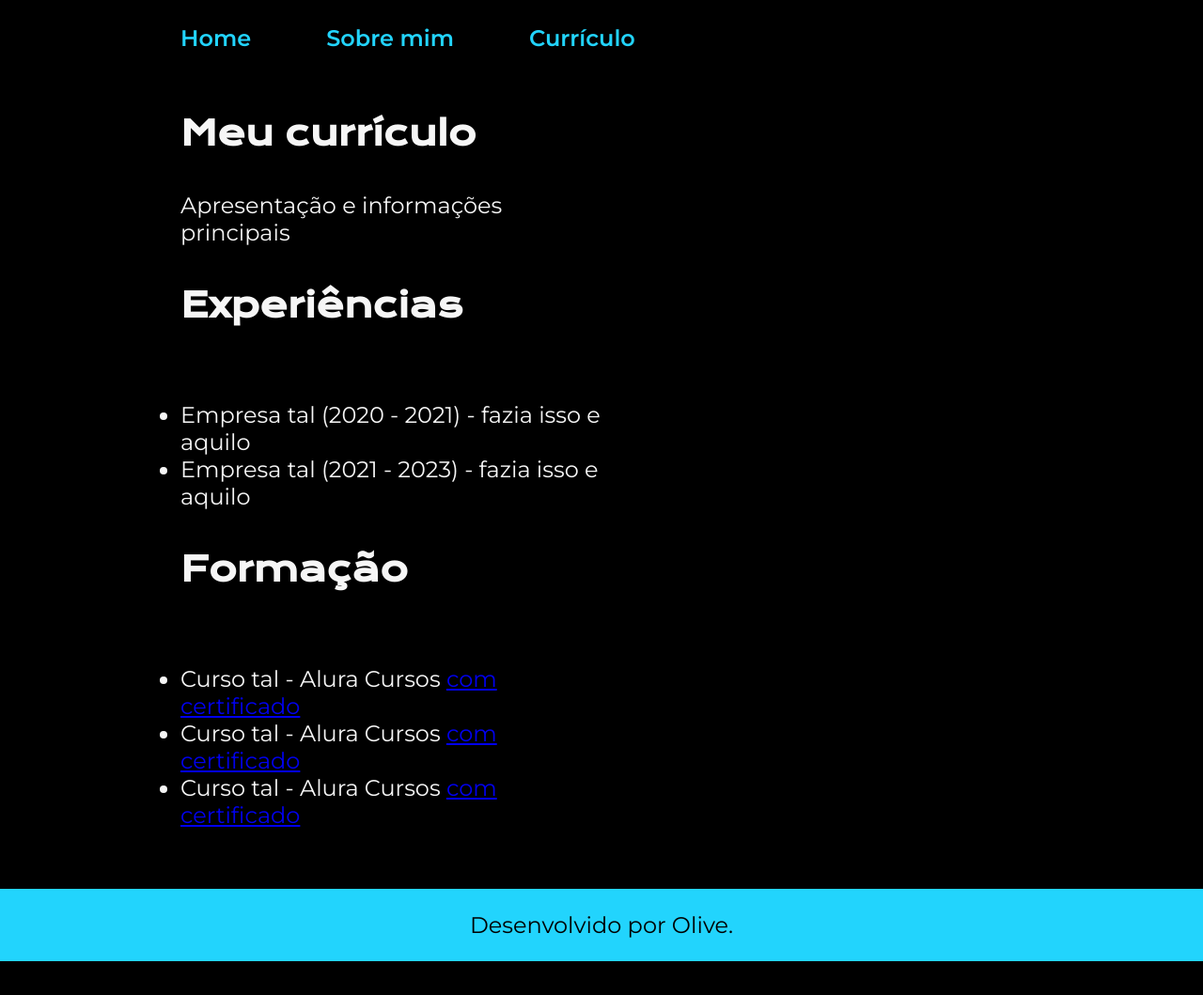
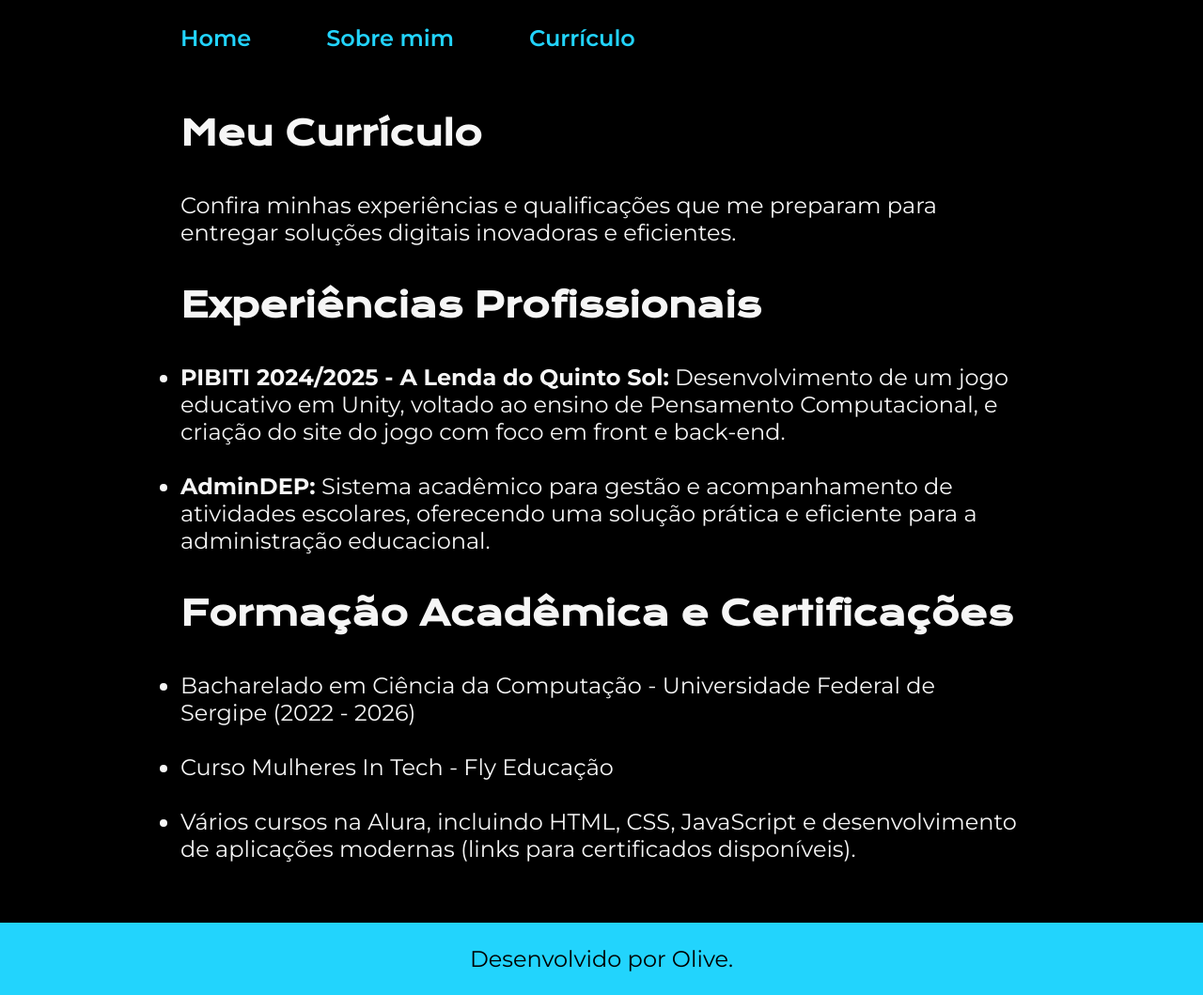
Before and after one commit to lorenaraquelolive/portifolio, a plain HTML site: page curriculum.html in a window 1280 px wide. Shown: the whole page at 94% size. Before the commit the page ends 1023 px from the top, so only its background shows below. Drawn offline with nearby package versions, Linux system fonts and the light colour scheme.

Commit message:
Melhorias

```diff
--- a/curriculum.html
+++ b/curriculum.html
@@ -4,7 +4,7 @@
     <meta charset="UTF-8">
     <meta name="viewport" content="width=device-width, initial-scale=1.0">
     <link rel="stylesheet" href="styles/style.css">
-    <title>Currículo</title>
+    <title>Currículo | Olive</title>
 </head>
 <body>
     <header class="cabecalho">
@@ -16,58 +16,26 @@
     </header>
     <main class="apresentacao">
         <section class="conteudo">
-            <h1 class="titulo">Meu currículo</h1>
-            <p class="texto"> Apresentação e informações principais </p>
-            <h2 class="titulo">Experiências</h2>
-            <p class="texto"></p>
+            <h1 class="titulo">Meu Currículo</h1>
+            <p class="texto">Confira minhas experiências e qualificações que me preparam para entregar soluções digitais inovadoras e eficientes.</p>
+            <h2 class="titulo">Experiências Profissionais</h2>
             <ul class="texto">
-                <li> Empresa tal (2020 - 2021) - fazia isso e aquilo </li>
-                <li> Empresa tal (2021 - 2023) - fazia isso e aquilo </li>
+                <li><strong>PIBITI 2024/2025 - A Lenda do Quinto Sol:</strong> Desenvolvimento de um jogo educativo em Unity, voltado ao ensino de Pensamento Computacional, e criação do site do jogo com foco em front e back-end.</li>
+            </br>
+                <li><strong>AdminDEP:</strong> Sistema acadêmico para gestão e acompanhamento de atividades escolares, oferecendo uma solução prática e eficiente para a administração educacional.</li>
             </ul>
-            <h3 class="titulo">Formação</h3>
-            <p class="texto"></p>
+            <h3 class="titulo">Formação Acadêmica e Certificações</h3>
             <ul class="texto">
-                <li>Curso tal - Alura Cursos <a href="linkdocertificado">com certificado</a> </li>
-                <li>Curso tal - Alura Cursos <a href="linkdocertificado">com certificado</a></li>
-                <li>Curso tal - Alura Cursos <a href="linkdocertificado">com certificado</a></li>
+                <li>Bacharelado em Ciência da Computação - Universidade Federal de Sergipe (2022 - 2026)</li>
+            </br>
+                <li>Curso Mulheres In Tech - Fly Educação</li>
+            </br>
+                <li>Vários cursos na Alura, incluindo HTML, CSS, JavaScript e desenvolvimento de aplicações modernas (links para certificados disponíveis).</li>
             </ul>
         </section>
     </main>
     <footer class="rodape">
-        <p> Desenvolvido por Olive. </p>
+        <p>Desenvolvido por Olive.</p>
     </footer>
 </body>
 </html>
-
-
-
-<!-- <main class="apresentacao">
-    <section class="apresentacao__conteudo">
-        <h1 class="apresentacao__conteudo__titulo">Currículo</h1>
-        <p class="apresentacao__conteudo__texto">
-            Apresentação e informações principais
-        </p>
-        <h2 class="apresentacao__conteudo__titulo">Experiências</h2>
-        <p class="apresentacao__conteudo__texto">
-        <ul class="apresentacao__conteudo__texto">
-            <li> Empresa tal (2020 - 2021) - fazia isso e aquilo </li>
-            <li> Empresa tal (2021 - 2023) - fazia isso e aquilo </li>
-        </ul>
-        </p>
-        <h2 class="apresentacao__conteudo__titulo">Estudos</h2>
-        <div class="apresentacao__conteudo__texto">
-        <ul class="apresentacao__conteudo__texto">
-            <li>Curso tal - Alura Cursos <a href="linkdocertificado">com certificado</a> </li>
-            <li>Curso tal - Alura Cursos <a href="linkdocertificado">com certificado</a></li>
-            <li>Curso tal - Alura Cursos <a href="linkdocertificado">com certificado</a></li>
-        </ul>
-        </div>
-    </section>
-    <img src="./assets/imagem.png" alt="Foto da Joana Santos programando">
-</main>  -->
-
-
-<!-- .apresentacao__conteudo__texto a{
-    text-decoration: none;
-    color: #22D4FD;
-} -->
--- a/styles/style.css
+++ b/styles/style.css
@@ -48,7 +48,7 @@ body {
 }
 
 .conteudo{
-    width: 50%;
+    width: 100%;
     display: flex;
     flex-direction: column;
     gap: 40px;
```
Also changed, not shown: about.html (+6 -8 lines), index.html (+8 -12 lines).
